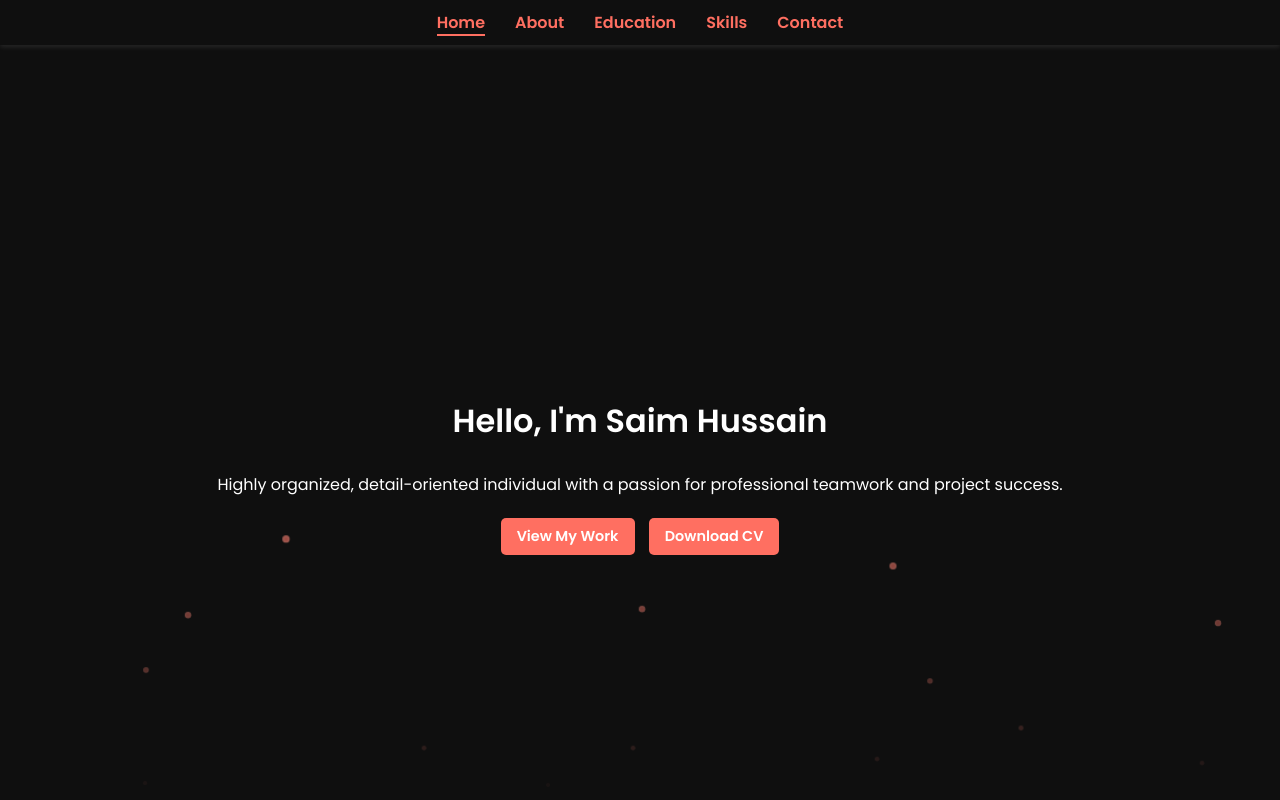
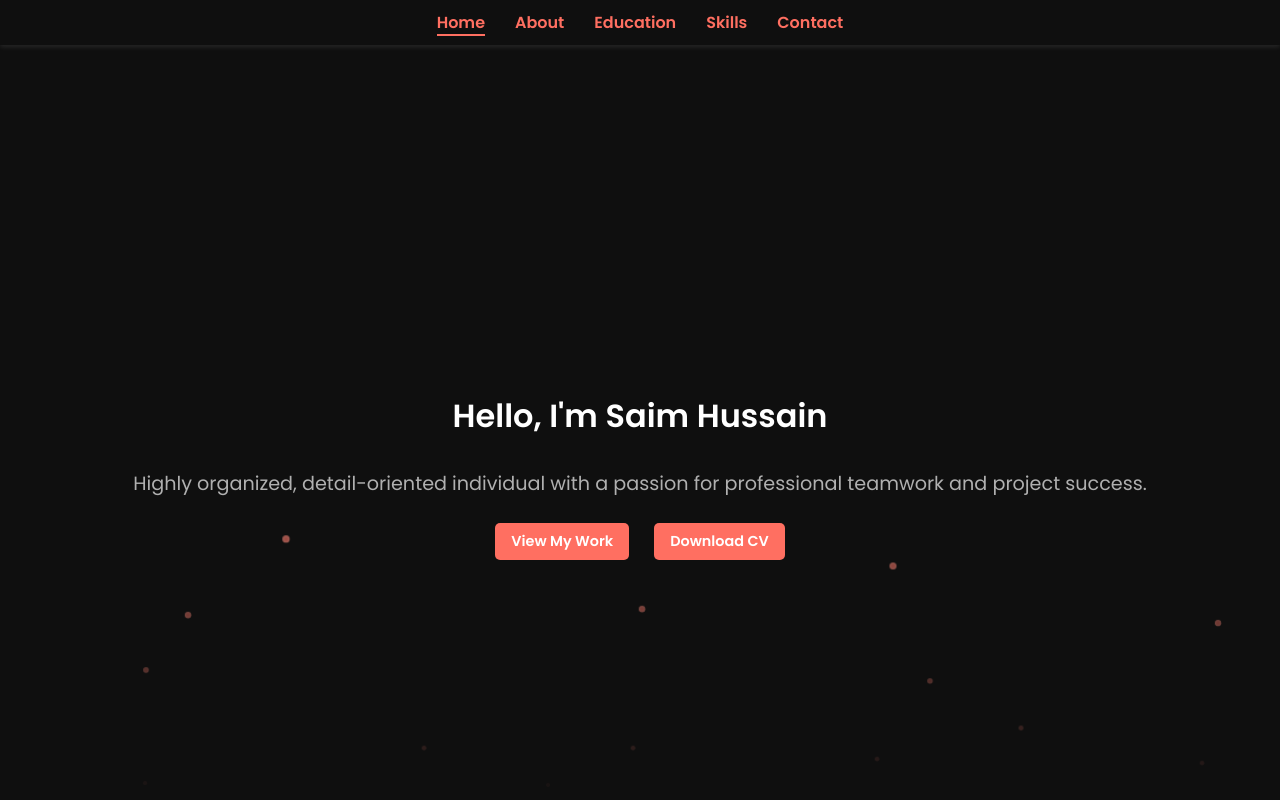
Before and after one commit to rlb2244/saim-portfolio, a plain HTML site: page index.html in a window 1280 px wide. Shown: the top 800 px of the page. Drawn offline with Linux system fonts and the light colour scheme.

Commit message:
Update style.css

```diff
--- a/style.css
+++ b/style.css
@@ -57,6 +57,32 @@ body {
   align-items: center;
   text-align: center;
   padding: 20px;
+}
+.hero-content {
+  display: flex;
+  flex-direction: column;
+  align-items: center;
+  text-align: center;
+  max-width: 90%;
+  margin: 0 auto;
+}
+
+.hero-content h1 {
+  font-size: 2.5rem;
+  margin-bottom: 10px;
+}
+
+.hero-content p {
+  font-size: 1.2rem;
+  margin-bottom: 20px;
+  color: #B0B0B0;
+}
+
+.button-group {
+  display: flex;
+  justify-content: center;
+  gap: 15px;
+  flex-wrap: wrap;
 }
 
 .heading h1,
```
